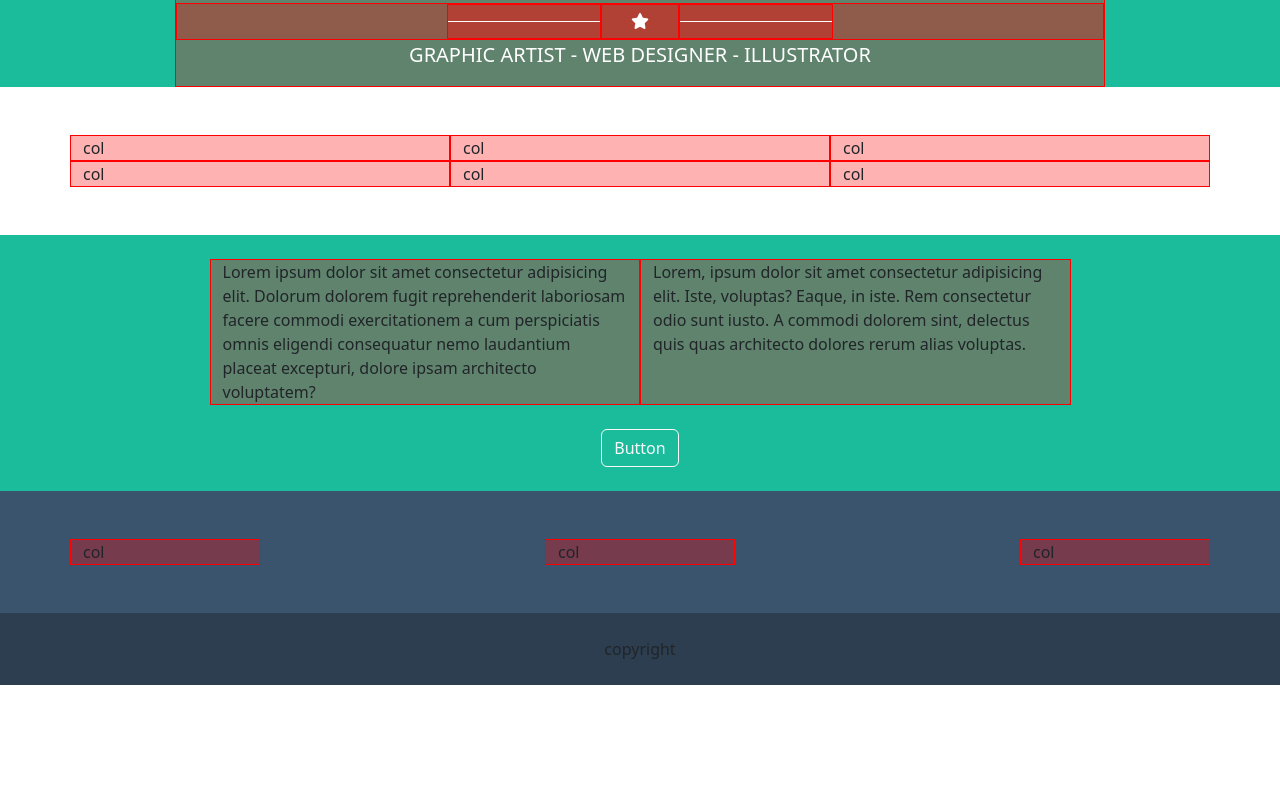
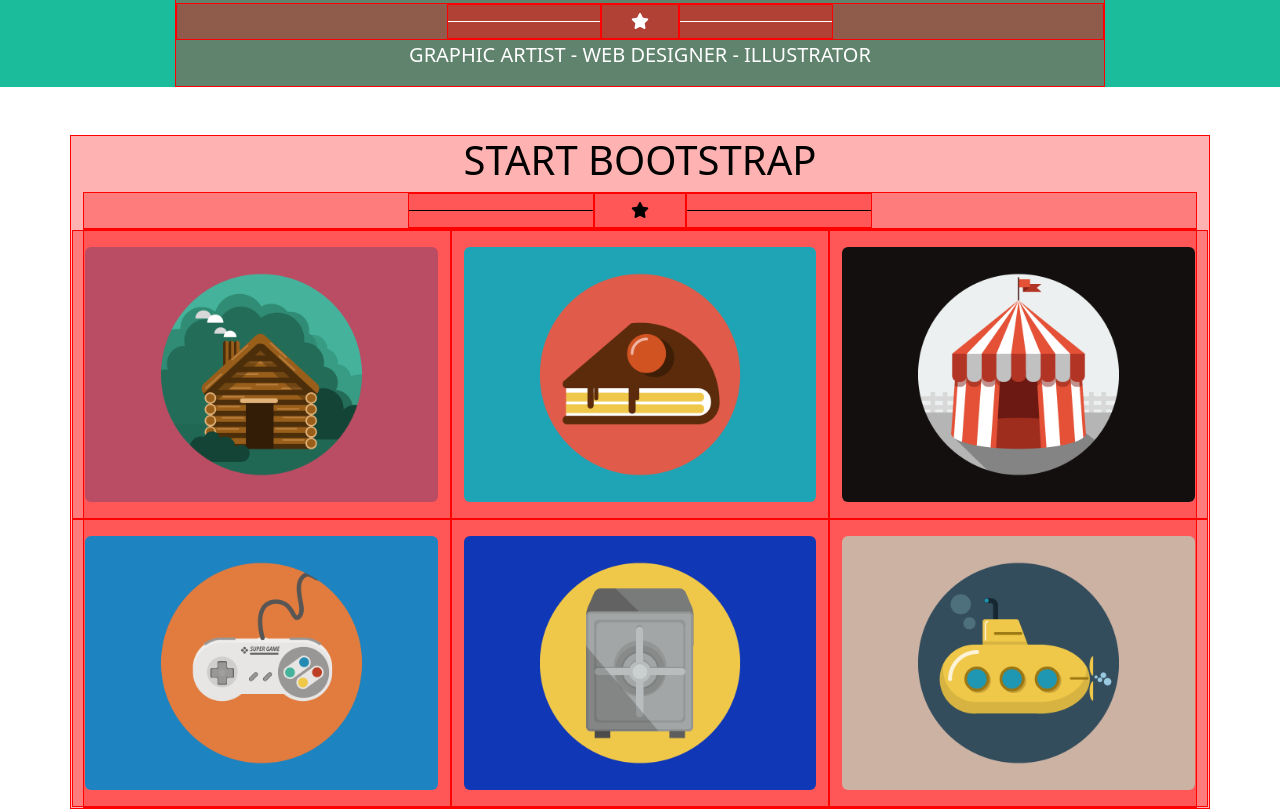
Before and after one commit to AndreaLivornese/html-css-bootstrap-freelancer, a plain HTML site: page index.html in a window 1280 px wide. Shown: the part 438-1250 px from the top of the page. Before the commit the page ends 1123 px from the top, so only its background shows below. Drawn offline with nearby package versions, Linux system fonts and the light colour scheme.

Commit message:
stilizzazione blocco portfolio

```diff
--- a/index.html
+++ b/index.html
@@ -64,14 +64,43 @@
     <!-- section prtfolio -->
 
     <section class="py-5">
-        <div class="container">
-            <div class="row">
-                <div class="col-md-4 col-sm-6 col-xs-12">col</div>
-                <div class="col-md-4 col-sm-6 col-xs-12">col</div>
-                <div class="col-md-4 col-sm-6 col-xs-12">col</div>
-                <div class="col-md-4 col-sm-6 col-xs-12">col</div>
-                <div class="col-md-4 col-sm-6 col-xs-12">col</div>
-                <div class="col-md-4 col-sm-6 col-xs-12">col</div>
+        <div class="container  d-flex flex-column align-items-center">
+
+            <h1 class="text-black text-uppercase ">start bootstrap</h1>
+
+            <div class="col-12 d-flex justify-content-center ">
+                <div class="col-2">
+                    <hr class="text-black opacity-100 ">
+                </div>
+                <div class="col-1 text-center d-flex  align-items-center  justify-content-center ">
+                    <i class="text-black fa-solid fa-star"></i>
+                </div>
+                <div class="col-2">
+                    <hr class="text-black opacity-100 ">
+                </div>
+            </div>
+
+            <div class="col-12">
+                <div class="row">
+                    <div class="py-3 col-12 col-md-6 col-lg-4">
+                        <img src="./img/cabin.png" class="img-fluid rounded" alt="immagini portfolio">
+                    </div>
+                    <div class="py-3 col-12 col-md-6 col-lg-4">
+                        <img src="./img/cake.png" class="img-fluid rounded" alt="immagini portfolio">
+                    </div>
+                    <div class="py-3 col-12 col-md-6 col-lg-4">
+                        <img src="./img/circus.png" class="img-fluid rounded" alt="immagini portfolio">
+                    </div>
+                    <div class="py-3 col-12 col-md-6 col-lg-4">
+                        <img src="./img/game.png" class="img-fluid rounded" alt="immagini portfolio">
+                    </div>
+                    <div class="py-3 col-12 col-md-6 col-lg-4">
+                        <img src="./img/safe.png" class="img-fluid rounded" alt="immagini portfolio">
+                    </div>
+                    <div class="py-3 col-12 col-md-6 col-lg-4">
+                        <img src="./img/submarine.png" class="img-fluid rounded" alt="immagini portfolio">
+                    </div>
+                </div>
             </div>
         </div>
     </section>
@@ -82,8 +111,8 @@
         <div class="container">
             <div class="w-75 ms-auto me-auto">
                 <div class="row justify-content-between">
-                    <div class="col-sm-6 col-xs-12">Lorem ipsum dolor sit amet consectetur adipisicing elit. Dolorum dolorem fugit reprehenderit laboriosam facere commodi exercitationem a cum perspiciatis omnis eligendi consequatur nemo laudantium placeat excepturi, dolore ipsam architecto voluptatem?</div>
-                    <div class="col-sm-6 col-xs-12">Lorem, ipsum dolor sit amet consectetur adipisicing elit. Iste, voluptas? Eaque, in iste. Rem consectetur odio sunt iusto. A commodi dolorem sint, delectus quis quas architecto dolores rerum alias voluptas.</div>
+                    <div class="col-12 col-md-6">Lorem ipsum dolor sit amet consectetur adipisicing elit. Dolorum dolorem fugit reprehenderit laboriosam facere commodi exercitationem a cum perspiciatis omnis eligendi consequatur nemo laudantium placeat excepturi, dolore ipsam architecto voluptatem?</div>
+                    <div class="col-12 col-md-6">Lorem, ipsum dolor sit amet consectetur adipisicing elit. Iste, voluptas? Eaque, in iste. Rem consectetur odio sunt iusto. A commodi dolorem sint, delectus quis quas architecto dolores rerum alias voluptas.</div>
                 </div>
                 <div class="text-center mt-4">
                     <button type="button" class="btn btn-outline-light">Button</button>
```
